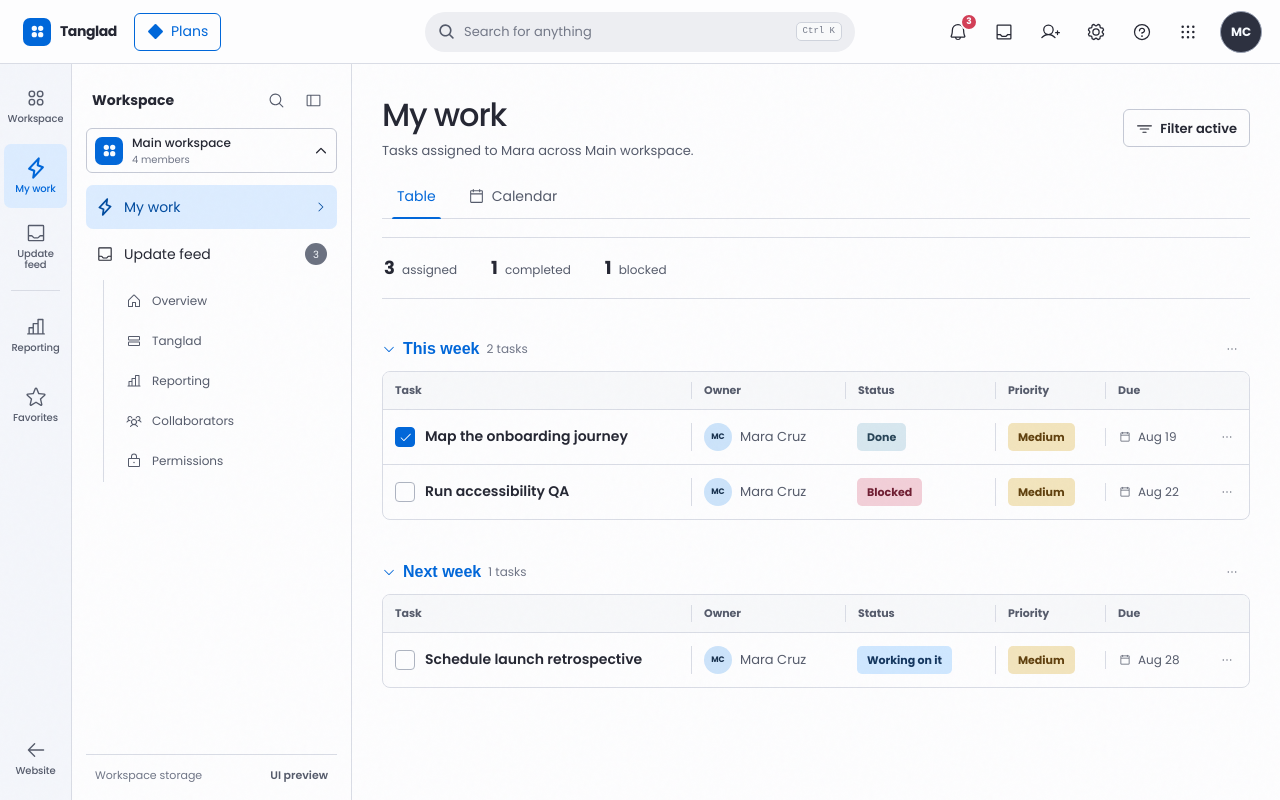
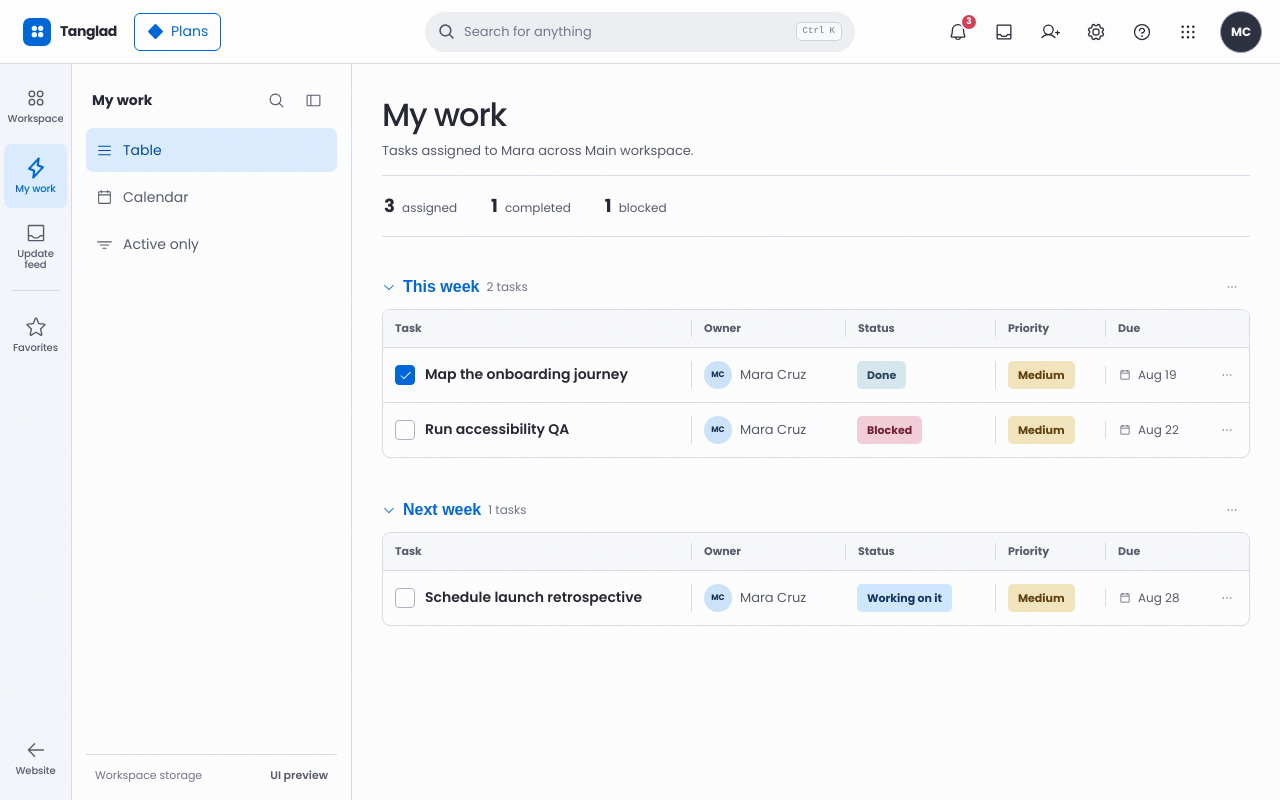
Before and after one commit to 0xreveriii/Tanglad, a Next.js app: page /app in a window 1280 px wide. Both pictures are taken after a click on the button "My work". Built offline with nearby package versions, Linux system fonts and the light colour scheme.

Commit message:
Implemented the parent-scoped navigation

```diff
--- a/app/app/workspace.css
+++ b/app/app/workspace.css
@@ -413,7 +413,6 @@
   padding: 2px 0 2px 13px;
   display: grid;
   gap: 2px;
-  border-left: 1px solid var(--tl-line);
 }
 .tl-workspace-tree button {
   min-height: 38px;
@@ -425,6 +424,8 @@
 .tl-workspace-tree button.is-active { color: #004b9f; background: var(--tl-blue-soft); }
 .tl-workspace-tree svg { width: 16px; height: 16px; flex: 0 0 auto; }
 .tl-workspace-tree span { overflow: hidden; text-overflow: ellipsis; white-space: nowrap; }
+.tl-reporting-tree { margin-top: -5px; margin-bottom: 8px; margin-left: 29px; padding-left: 11px; }
+.tl-reporting-tree button { min-height: 34px; height: 34px; font-size: 11px; }
 .tl-nav-spacer { flex: 1; min-height: 20px; }
 .tl-storage-line { padding: 12px 9px 3px; display: flex; justify-content: space-between; gap: 8px; border-top: 1px solid var(--tl-line); color: var(--tl-text-faint); font-size: 11px; }
 .tl-storage-line strong { color: var(--tl-text-soft); font-weight: 600; }
@@ -700,6 +701,10 @@
 .tl-settings-section h2 { margin: 0; font-size: 15px; font-weight: 650; }
 .tl-settings-section > div:first-child > p { max-width: 36ch; margin: 5px 0 0; color: var(--tl-text-soft); font-size: 11px; }
 .tl-settings-list { border: 1px solid var(--tl-line); border-radius: var(--tl-radius); }
+.tl-favorites-empty { min-height: 360px; margin-top: 26px; padding: 60px 24px; display: flex; flex-direction: column; align-items: center; justify-content: center; border: 1px dashed var(--tl-line-strong); border-radius: var(--tl-radius); color: var(--tl-text-soft); text-align: center; background: var(--tl-surface-muted); }
+.tl-favorites-empty > svg { width: 42px; height: 42px; margin-bottom: 14px; color: #d89b1b; }
+.tl-favorites-empty h2 { margin: 0; color: var(--tl-text); font-size: 18px; font-weight: 650; }
+.tl-favorites-empty p { margin: 6px 0 0; font-size: 12px; }
 .tl-setting-row { min-height: 78px; justify-content: space-between; gap: 20px; padding: 0 16px; }
 .tl-setting-row + .tl-setting-row { border-top: 1px solid var(--tl-line); }
 .tl-setting-row > span { min-width: 0; }
--- a/components/tanglad-workspace.tsx
+++ b/components/tanglad-workspace.tsx
@@ -45,10 +45,14 @@ import { useEffect, useMemo, useRef, useState } from "react";
 import { AnimatePresence, LazyMotion, MotionConfig, domMax, m } from "motion/react";
 import "@/app/app/workspace.css";
 
-type Screen = "workspace" | "my-work" | "inbox" | "board" | "reporting" | "collaborators" | "permissions";
+type Screen = "workspace" | "my-work" | "inbox" | "board" | "reporting" | "collaborators" | "permissions" | "favorites";
+type PrimarySection = "workspace" | "my-work" | "inbox" | "favorites";
 type WorkspaceTab = "recents" | "content" | "collaborators" | "permissions";
 type SearchSection = "all" | "boards" | "updates" | "files" | "people" | "tags" | "docs";
 type BoardView = "table" | "kanban";
+type MyWorkView = "table" | "calendar";
+type UpdateFilter = "all" | "mentions" | "assigned";
+type ReportingFocus = "overview" | "status" | "ownership" | "upcoming";
 type TaskStatus = "Working on it" | "Review" | "Done" | "Blocked";
 type TaskPriority = "Low" | "Medium" | "High";
 
@@ -158,7 +162,15 @@ const screenLabels: Record<Screen, string> = {
   reporting: "Dashboard and reporting",
   collaborators: "Collaborators",
   permissions: "Permissions",
+  favorites: "Favorites",
 };
+
+function primarySectionForScreen(screen: Screen): PrimarySection {
+  if (screen === "my-work") return "my-work";
+  if (screen === "inbox") return "inbox";
+  if (screen === "favorites") return "favorites";
+  return "workspace";
+}
 
 function AppMark({ small = false }: { small?: boolean }) {
   return (
@@ -174,8 +186,13 @@ function Avatar({ member, size = "normal" }: { member: Pick<Member, "initials" |
 
 export function TangladWorkspace() {
   const [screen, setScreen] = useState<Screen>("workspace");
+  const [primarySection, setPrimarySection] = useState<PrimarySection>("workspace");
   const [workspaceTab, setWorkspaceTab] = useState<WorkspaceTab>("recents");
   const [boardView, setBoardView] = useState<BoardView>("table");
+  const [myWorkView, setMyWorkView] = useState<MyWorkView>("table");
+  const [myWorkActiveOnly, setMyWorkActiveOnly] = useState(false);
+  const [updateFilter, setUpdateFilter] = useState<UpdateFilter>("all");
+  const [reportingFocus, setReportingFocus] = useState<ReportingFocus>("overview");
   const [tasks, setTasks] = useState<Task[]>(initialTasks);
   const [search, setSearch] = useState("");
   const [sidebarOpen, setSidebarOpen] = useState(false);
@@ -204,8 +221,9 @@ export function TangladWorkspace() {
     return () => window.removeEventListener("keydown", openFromKeyboard);
   }, []);
 
-  const navigate = (next: Screen) => {
+  const navigate = (next: Screen, parent: PrimarySection = primarySectionForScreen(next)) => {
     setScreen(next);
+    setPrimarySection(parent);
     setSidebarOpen(false);
     setToast(null);
     setNotificationsOpen(false);
@@ -224,10 +242,28 @@ export function TangladWorkspace() {
     window.setTimeout(() => searchTriggerRef.current?.focus(), 190);
   };
 
+  const openParent = (parent: PrimarySection) => {
+    setNavCollapsed(false);
+    setPrimarySection(parent);
+    if (parent === "workspace") {
+      setWorkspaceTreeOpen(true);
+      navigate("workspace", "workspace");
+    } else if (parent === "my-work") {
+      setMyWorkView("table");
+      setMyWorkActiveOnly(false);
+      navigate("my-work", "my-work");
+    } else if (parent === "inbox") {
+      setUpdateFilter("all");
+      navigate("inbox", "inbox");
+    } else {
+      navigate("favorites", "favorites");
+    }
+  };
+
   const openWorkspaceNavigation = () => {
     setNavCollapsed(false);
     setWorkspaceTreeOpen(true);
-    navigate("workspace");
+    openParent("workspace");
   };
 
   const filteredTasks = useMemo(() => {
@@ -299,16 +335,15 @@ export function TangladWorkspace() {
         <UtilityButton
           icon={<CirclesFour />}
           label="Workspace"
-          active={screen === "workspace" || screen === "board" || screen === "collaborators" || screen === "permissions"}
+          active={primarySection === "workspace"}
           onClick={openWorkspaceNavigation}
           controls="workspace-children"
           expanded={!navCollapsed && workspaceTreeOpen}
         />
-        <UtilityButton icon={<Lightning weight="bold" />} label="My work" active={screen === "my-work"} onClick={() => navigate("my-work")} />
-        <UtilityButton icon={<TrayIcon />} label="Update feed" active={screen === "inbox"} onClick={() => navigate("inbox")} />
+        <UtilityButton icon={<Lightning weight="bold" />} label="My work" active={primarySection === "my-work"} onClick={() => openParent("my-work")} />
+        <UtilityButton icon={<TrayIcon />} label="Update feed" active={primarySection === "inbox"} onClick={() => openParent("inbox")} />
         <span className="tl-rail-divider" />
-        <UtilityButton icon={<ChartBar />} label="Reporting" active={screen === "reporting"} onClick={() => navigate("reporting")} />
-        <UtilityButton icon={<Star />} label="Favorites" active={false} onClick={() => navigate("board")} />
+        <UtilityButton icon={<Star />} label="Favorites" active={primarySection === "favorites"} onClick={() => openParent("favorites")} />
         <div className="tl-rail-spacer" />
         <Link className="tl-utility-link" href="/"><ArrowLeft /><span>Website</span></Link>
       </aside>
@@ -317,7 +352,7 @@ export function TangladWorkspace() {
 
       <aside className={`tl-workspace-nav ${sidebarOpen ? "is-open" : ""}`} aria-label="Workspace navigation">
         <div className="tl-workspace-nav-head">
-          <strong>Workspace</strong>
+          <strong>{primarySection === "workspace" ? "Workspace" : primarySection === "my-work" ? "My work" : primarySection === "inbox" ? "Update feed" : "Favorites"}</strong>
           <div>
             <button onClick={() => setToast("Workspace search uses the global search field above")} aria-label="Search workspace" title="Search workspace"><MagnifyingGlass /></button>
             <button onClick={() => setNavCollapsed((value) => !value)} aria-label={navCollapsed ? "Expand workspace navigation" : "Collapse workspace navigation"} title={navCollapsed ? "Expand workspace navigation" : "Collapse workspace navigation"}><SidebarSimple /></button>
@@ -325,6 +360,7 @@ export function TangladWorkspace() {
           </div>
         </div>
 
+        {primarySection === "workspace" && <>
           <button
             className="tl-workspace-switcher"
             onClick={() => setWorkspaceTreeOpen((value) => !value)}
@@ -336,18 +372,38 @@ export function TangladWorkspace() {
             <CaretDown className={workspaceTreeOpen ? "is-open" : ""} weight="bold" />
           </button>
 
-        <button className={`tl-nav-row ${screen === "my-work" ? "is-active" : ""}`} onClick={() => navigate("my-work")}><Lightning weight="bold" /><span>My work</span><CaretRight /></button>
-        <button className={`tl-nav-row ${screen === "inbox" ? "is-active" : ""}`} onClick={() => navigate("inbox")}><TrayIcon /><span>Update feed</span><span className="tl-nav-badge">3</span></button>
-
           {workspaceTreeOpen && (
             <nav className="tl-workspace-tree" id="workspace-children" aria-label="Main workspace sections">
-            <button className={screen === "workspace" ? "is-active" : ""} onClick={() => navigate("workspace")}><House /><span>Overview</span></button>
-            <button className={screen === "board" ? "is-active" : ""} onClick={() => navigate("board")}><Rows /><span>Tanglad</span></button>
-            <button className={screen === "reporting" ? "is-active" : ""} onClick={() => navigate("reporting")}><ChartBar /><span>Reporting</span></button>
-            <button className={screen === "collaborators" ? "is-active" : ""} onClick={() => navigate("collaborators")}><UsersThree /><span>Collaborators</span></button>
-            <button className={screen === "permissions" ? "is-active" : ""} onClick={() => navigate("permissions")}><Lock /><span>Permissions</span></button>
+              <button className={screen === "workspace" ? "is-active" : ""} onClick={() => navigate("workspace", "workspace")}><House /><span>Overview</span></button>
+              <button className={screen === "board" ? "is-active" : ""} onClick={() => navigate("board", "workspace")}><Rows /><span>Tanglad</span></button>
+              <button className={screen === "reporting" ? "is-active" : ""} onClick={() => { setReportingFocus("overview"); navigate("reporting", "workspace"); }}><ChartBar /><span>Reporting</span></button>
+              {screen === "reporting" && <nav className="tl-workspace-tree tl-reporting-tree" aria-label="Reporting sections">
+                <button className={reportingFocus === "overview" ? "is-active" : ""} onClick={() => setReportingFocus("overview")}><House /><span>Overview</span></button>
+                <button className={reportingFocus === "status" ? "is-active" : ""} onClick={() => setReportingFocus("status")}><ChartBar /><span>Status overview</span></button>
+                <button className={reportingFocus === "ownership" ? "is-active" : ""} onClick={() => setReportingFocus("ownership")}><UsersThree /><span>Ownership</span></button>
+                <button className={reportingFocus === "upcoming" ? "is-active" : ""} onClick={() => setReportingFocus("upcoming")}><CalendarBlank /><span>Upcoming dates</span></button>
+              </nav>}
+              <button className={screen === "collaborators" ? "is-active" : ""} onClick={() => navigate("collaborators", "workspace")}><UsersThree /><span>Collaborators</span></button>
+              <button className={screen === "permissions" ? "is-active" : ""} onClick={() => navigate("permissions", "workspace")}><Lock /><span>Permissions</span></button>
             </nav>
           )}
+        </>}
+
+        {primarySection === "my-work" && <nav className="tl-content-nav" aria-label="My work sections">
+          <button className={myWorkView === "table" ? "is-active" : ""} onClick={() => setMyWorkView("table")}><List /><span>Table</span></button>
+          <button className={myWorkView === "calendar" ? "is-active" : ""} onClick={() => setMyWorkView("calendar")}><CalendarBlank /><span>Calendar</span></button>
+          <button className={myWorkActiveOnly ? "is-active" : ""} onClick={() => setMyWorkActiveOnly((value) => !value)}><FunnelSimple /><span>Active only</span></button>
+        </nav>}
+
+        {primarySection === "inbox" && <nav className="tl-content-nav" aria-label="Update feed sections">
+          <button className={updateFilter === "all" ? "is-active" : ""} onClick={() => setUpdateFilter("all")}><TrayIcon /><span>All updates</span><span className="tl-nav-badge">3</span></button>
+          <button className={updateFilter === "mentions" ? "is-active" : ""} onClick={() => setUpdateFilter("mentions")}><At /><span>Mentions</span></button>
+          <button className={updateFilter === "assigned" ? "is-active" : ""} onClick={() => setUpdateFilter("assigned")}><Check /><span>Assigned</span></button>
+        </nav>}
+
+        {primarySection === "favorites" && <nav className="tl-content-nav" aria-label="Favorites sections">
+          <button className="is-active" onClick={() => navigate("favorites", "favorites")}><Star /><span>All favorites</span></button>
+        </nav>}
 
         <div className="tl-nav-spacer" />
         <div className="tl-storage-line"><span>Workspace storage</span><strong>UI preview</strong></div>
@@ -386,11 +442,12 @@ export function TangladWorkspace() {
             setToast={setToast}
           />
         )}
-        {screen === "my-work" && <MyWorkScreen tasks={filteredTasks} cycleStatus={cycleStatus} setToast={setToast} />}
-        {screen === "inbox" && <UpdateFeedScreen navigate={navigate} setToast={setToast} />}
-        {screen === "reporting" && <ReportingScreen tasks={tasks} members={members} navigate={navigate} setToast={setToast} />}
+        {screen === "my-work" && <MyWorkScreen tasks={tasks} view={myWorkView} activeOnly={myWorkActiveOnly} cycleStatus={cycleStatus} setToast={setToast} />}
+        {screen === "inbox" && <UpdateFeedScreen filter={updateFilter} navigate={navigate} setToast={setToast} />}
+        {screen === "reporting" && <ReportingScreen tasks={tasks} members={members} focus={reportingFocus} navigate={navigate} setToast={setToast} />}
         {screen === "collaborators" && <CollaboratorsScreen members={members} setToast={setToast} openInvite={() => setInviteModalOpen(true)} />}
         {screen === "permissions" && <PermissionsScreen setToast={setToast} />}
+        {screen === "favorites" && <FavoritesScreen />}
       </main>
 
       {notificationsOpen && <NotificationPanel onClose={() => setNotificationsOpen(false)} openInvite={() => setInviteModalOpen(true)} setToast={setToast} />}
@@ -958,14 +1015,11 @@ function KanbanView({ tasks, cycleStatus, setToast }: { tasks: Task[]; cycleStat
   );
 }
 
-function MyWorkScreen({ tasks, cycleStatus, setToast }: { tasks: Task[]; cycleStatus: (id: number) => void; setToast: (message: string) => void }) {
-  const [activeOnly, setActiveOnly] = useState(false);
-  const [view, setView] = useState<"table" | "calendar">("table");
+function MyWorkScreen({ tasks, view, activeOnly, cycleStatus, setToast }: { tasks: Task[]; view: MyWorkView; activeOnly: boolean; cycleStatus: (id: number) => void; setToast: (message: string) => void }) {
   const mine = tasks.filter((task) => task.owner === "MC" && (!activeOnly || task.status !== "Done"));
   return (
     <div className="tl-standard-page">
-      <PageHeader title="My work" description="Tasks assigned to Mara across Main workspace." actions={<button className={activeOnly ? "tl-blue-button" : "tl-outline-button"} onClick={() => setActiveOnly(!activeOnly)} aria-pressed={activeOnly}><FunnelSimple />{activeOnly ? "Active only" : "Filter active"}</button>} />
-      <AnimatedTabs id="my-work-tabs" className="tl-tabs tl-my-work-tabs" ariaLabel="My work views" active={view} onChange={(value) => setView(value as typeof view)} items={[{ id: "table", label: "Table" }, { id: "calendar", label: "Calendar", icon: <CalendarBlank /> }]} />
+      <PageHeader title="My work" description="Tasks assigned to Mara across Main workspace." />
       {view === "table" ? <><div className="tl-summary-line"><span><strong>{mine.length}</strong> assigned</span><span><strong>{mine.filter((task) => task.status === "Done").length}</strong> completed</span><span><strong>{mine.filter((task) => task.status === "Blocked").length}</strong> blocked</span></div>{mine.length ? <TaskTable tasks={mine} cycleStatus={cycleStatus} setToast={setToast} /> : <EmptySearch />}</> : <MyWorkCalendar tasks={mine} />}
     </div>
   );
@@ -976,10 +1030,10 @@ function MyWorkCalendar({ tasks }: { tasks: Task[] }) {
   return <section className="tl-calendar-view" aria-label="My work calendar"><div className="tl-calendar-grid">{days.map((day, index) => <div className="tl-calendar-day" key={day}><strong>{day}</strong><span>{index < 2 ? `${index + 1} task${index === 0 ? "" : "s"}` : "Open"}</span>{tasks.filter((task) => task.due.includes(String(19 + index))).slice(0, 2).map((task) => <div className="tl-calendar-task" key={task.id}><span className={`tl-calendar-dot status-${task.status.toLowerCase().replaceAll(" ", "-")}`} /><b>{task.name}</b></div>)}</div>)}</div></section>;
 }
 
-function UpdateFeedScreen({ navigate, setToast }: { navigate: (screen: Screen) => void; setToast: (message: string) => void }) {
+function UpdateFeedScreen({ filter, navigate, setToast }: { filter: UpdateFilter; navigate: (screen: Screen) => void; setToast: (message: string) => void }) {
   const [selected, setSelected] = useState(0);
-  const [filter, setFilter] = useState<"all" | "mentions" | "assigned">("all");
   const [reply, setReply] = useState("");
+  useEffect(() => setSelected(filter === "assigned" ? 1 : 0), [filter]);
   const updates = [
     { person: members[1], title: "Inez mentioned you in Launch page copy", body: "Can you check the final section before review?", time: "12 min" },
     { person: members[2], title: "Rafi changed a task to Review", body: "Workspace permissions is ready for a second pass.", time: "1 hour" },
@@ -990,7 +1044,6 @@ function UpdateFeedScreen({ navigate, setToast }: { navigate: (screen: Screen) =
       <PageHeader title="Update feed" description="Updates, mentions, and workspace activity." actions={<button className="tl-outline-button" onClick={() => setToast("All updates marked as read")}><Check />Mark all read</button>} />
       <div className="tl-inbox-layout">
         <div className="tl-inbox-list">
-          <div className="tl-inbox-filter"><button className={filter === "all" ? "is-active" : ""} onClick={() => setFilter("all")}>All updates</button><button className={filter === "mentions" ? "is-active" : ""} onClick={() => { setFilter("mentions"); setSelected(0); }}>Mentions</button><button className={filter === "assigned" ? "is-active" : ""} onClick={() => { setFilter("assigned"); setSelected(1); }}>Assigned</button></div>
           {updates.filter((_, index) => filter === "all" || (filter === "mentions" ? index === 0 : index === 1)).map((update) => { const index = updates.indexOf(update); return <button className={selected === index ? "is-selected" : ""} onClick={() => setSelected(index)} key={update.title}><Avatar member={update.person} /><span><strong>{update.title}</strong><small>{update.body}</small></span><time>{update.time}</time></button>; })}
         </div>
         <article className="tl-inbox-detail">
@@ -1005,27 +1058,40 @@ function UpdateFeedScreen({ navigate, setToast }: { navigate: (screen: Screen) =
   );
 }
 
-function ReportingScreen({ tasks, members: team, navigate, setToast }: { tasks: Task[]; members: Member[]; navigate: (screen: Screen) => void; setToast: (message: string) => void }) {
+function ReportingScreen({ tasks, members: team, focus, navigate, setToast }: { tasks: Task[]; members: Member[]; focus: ReportingFocus; navigate: (screen: Screen) => void; setToast: (message: string) => void }) {
   const completed = tasks.filter((task) => task.status === "Done").length;
   const working = tasks.filter((task) => task.status === "Working on it").length;
   const review = tasks.filter((task) => task.status === "Review").length;
   const blocked = tasks.filter((task) => task.status === "Blocked").length;
+  const statusPanel = <section className="tl-report-panel tl-status-chart"><header><div><h2>Status overview</h2><p>Current tasks by workflow state</p></div><button onClick={() => setToast("Chart options are ready for product integration")} aria-label="Chart options" title="Chart options"><DotsThree /></button></header><div className="tl-bar-chart" role="img" aria-label={`${completed} done, ${working} working on it, ${review} in review, ${blocked} blocked`}><Bar label="Done" value={completed} max={tasks.length} tone="blue" /><Bar label="Working on it" value={working} max={tasks.length} tone="cyan" /><Bar label="Review" value={review} max={tasks.length} tone="amber" /><Bar label="Blocked" value={blocked} max={tasks.length} tone="rose" /></div></section>;
+  const ownershipPanel = <section className="tl-report-panel"><header><div><h2>Ownership</h2><p>Open tasks by collaborator</p></div><button onClick={() => setToast("Ownership options are ready for product integration")} aria-label="Ownership options" title="Ownership options"><DotsThree /></button></header><div className="tl-ownership-list">{team.slice(0, 3).map((member) => { const count = tasks.filter((task) => task.owner === member.initials && task.status !== "Done").length; return <div key={member.email}><Avatar member={member} /><span><strong>{member.name}</strong><small>{member.role}</small></span><b>{count}</b></div>; })}</div></section>;
+  const upcomingPanel = <section className="tl-report-panel tl-wide-panel"><header><div><h2>Upcoming dates</h2><p>Tasks due in the next two weeks</p></div><button onClick={() => navigate("board")}>Open board</button></header><div className="tl-upcoming-list">{tasks.slice(0, 5).map((task) => <div key={task.id}><span>{task.due}</span><strong>{task.name}</strong><StatusLabel status={task.status} /></div>)}</div></section>;
+  const focusedPanel = focus === "status" ? statusPanel : focus === "ownership" ? ownershipPanel : upcomingPanel;
   return (
     <div className="tl-standard-page">
       <PageHeader title="Dashboard and reporting" description="A workspace-level view of progress and ownership." actions={<><button className="tl-outline-button" onClick={() => setToast("Dashboard customization is ready for product integration")}><SlidersHorizontal />Customize</button><button className="tl-blue-button" onClick={() => setToast("Widget picker is ready for product integration")}><Plus />Add widget</button></>} />
       <p className="tl-sample-note">Sample workspace data</p>
       <div className="tl-report-summary"><div><span>Total tasks</span><strong>{tasks.length}</strong></div><div><span>Completed</span><strong>{completed}</strong></div><div><span>In review</span><strong>{review}</strong></div><div><span>Blocked</span><strong>{blocked}</strong></div></div>
-      <div className="tl-report-grid">
-        <section className="tl-report-panel tl-status-chart"><header><div><h2>Status overview</h2><p>Current tasks by workflow state</p></div><button onClick={() => setToast("Chart options are ready for product integration")} aria-label="Chart options" title="Chart options"><DotsThree /></button></header><div className="tl-bar-chart" role="img" aria-label={`${completed} done, ${working} working on it, ${review} in review, ${blocked} blocked`}><Bar label="Done" value={completed} max={tasks.length} tone="blue" /><Bar label="Working on it" value={working} max={tasks.length} tone="cyan" /><Bar label="Review" value={review} max={tasks.length} tone="amber" /><Bar label="Blocked" value={blocked} max={tasks.length} tone="rose" /></div></section>
-        <section className="tl-report-panel"><header><div><h2>Ownership</h2><p>Open tasks by collaborator</p></div><button onClick={() => setToast("Ownership options are ready for product integration")} aria-label="Ownership options" title="Ownership options"><DotsThree /></button></header><div className="tl-ownership-list">{team.slice(0, 3).map((member) => { const count = tasks.filter((task) => task.owner === member.initials && task.status !== "Done").length; return <div key={member.email}><Avatar member={member} /><span><strong>{member.name}</strong><small>{member.role}</small></span><b>{count}</b></div>; })}</div></section>
-        <section className="tl-report-panel tl-wide-panel"><header><div><h2>Upcoming dates</h2><p>Tasks due in the next two weeks</p></div><button onClick={() => navigate("board")}>Open board</button></header><div className="tl-upcoming-list">{tasks.slice(0, 5).map((task) => <div key={task.id}><span>{task.due}</span><strong>{task.name}</strong><StatusLabel status={task.status} /></div>)}</div></section>
-      </div>
+      <div className="tl-report-grid">{focus === "overview" ? <>{statusPanel}{ownershipPanel}{upcomingPanel}</> : focusedPanel}</div>
     </div>
   );
 }
 
 function Bar({ label, value, max, tone }: { label: string; value: number; max: number; tone: string }) {
   return <div className={`tl-bar tone-${tone}`}><span>{label}</span><div><i style={{ width: `${Math.max(8, (value / max) * 100)}%` }} /></div><strong>{value}</strong></div>;
+}
+
+function FavoritesScreen() {
+  return (
+    <div className="tl-standard-page tl-favorites-page">
+      <PageHeader title="Favorites" description="Saved boards, updates, and workspace items in one place." />
+      <section className="tl-favorites-empty" aria-label="No favorites saved">
+        <Star weight="duotone" />
+        <h2>No favorites yet</h2>
+        <p>Items you save will appear here for quick access.</p>
+      </section>
+    </div>
+  );
 }
 
 function CollaboratorsScreen({ members: team, setToast, openInvite }: { members: Member[]; setToast: (message: string) => void; openInvite: () => void }) {
```
Lines whose indentation alone changed are shown as unchanged.
